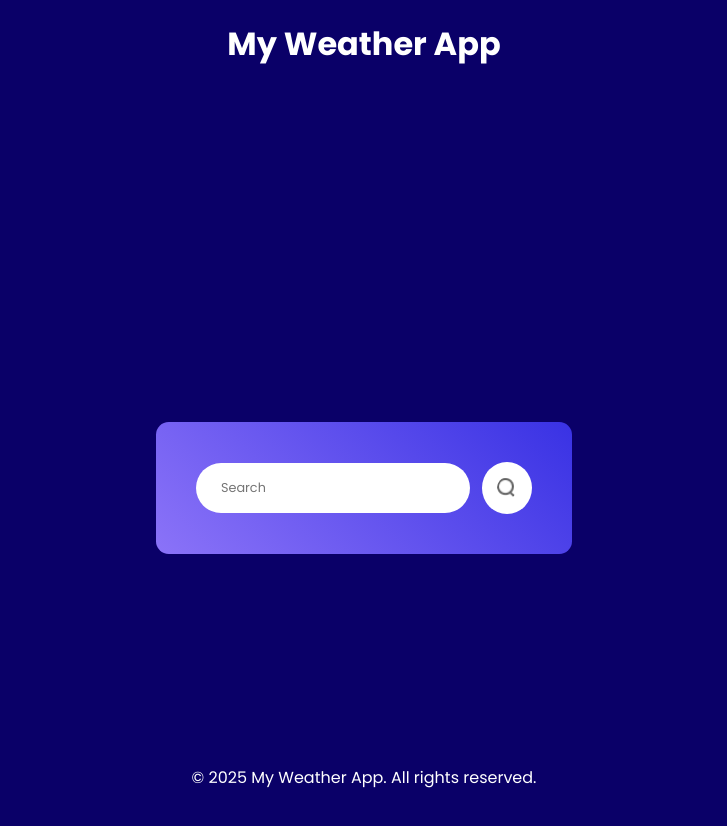
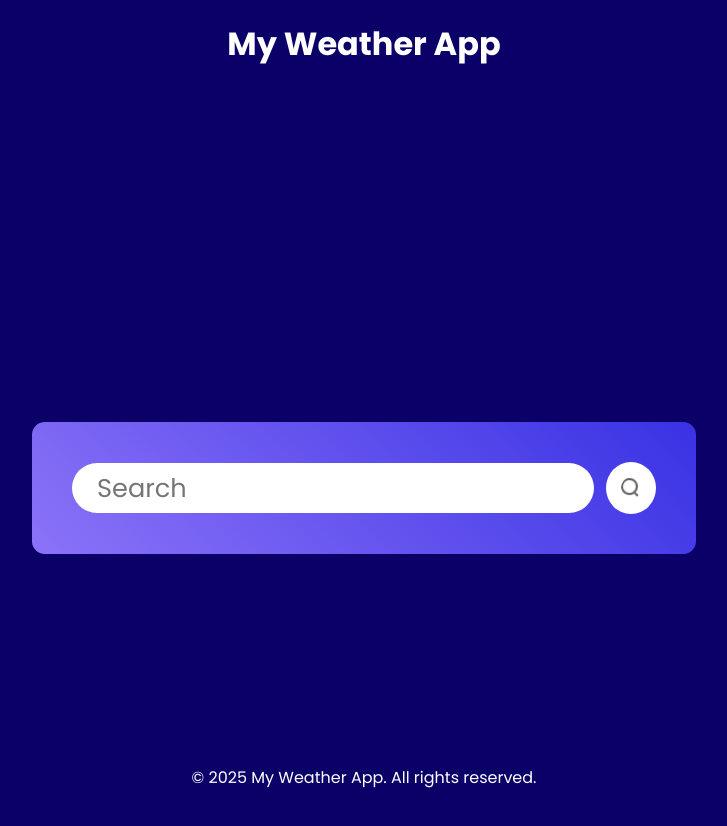
Before and after one commit to LanceGonzaga/Weather-app, a React (Vite) app in the folder Weather app/: page / in a window 1280 px wide. Shown: the top 826 px of the page, without its empty margins (276-1003 px from the left). Built offline with nearby package versions, Linux system fonts and the light colour scheme; no server answers.

Commit message:
Update Weather.css

```diff
--- a/Weather app/src/components/Weather.css
+++ b/Weather app/src/components/Weather.css
@@ -22,7 +22,7 @@
     padding-left: 25px;
     color: #000000;
     background: #ffffff;
-    font-size: 1vw;
+    font-size: 2vw;
 }
 
 .search-bar img{
```
